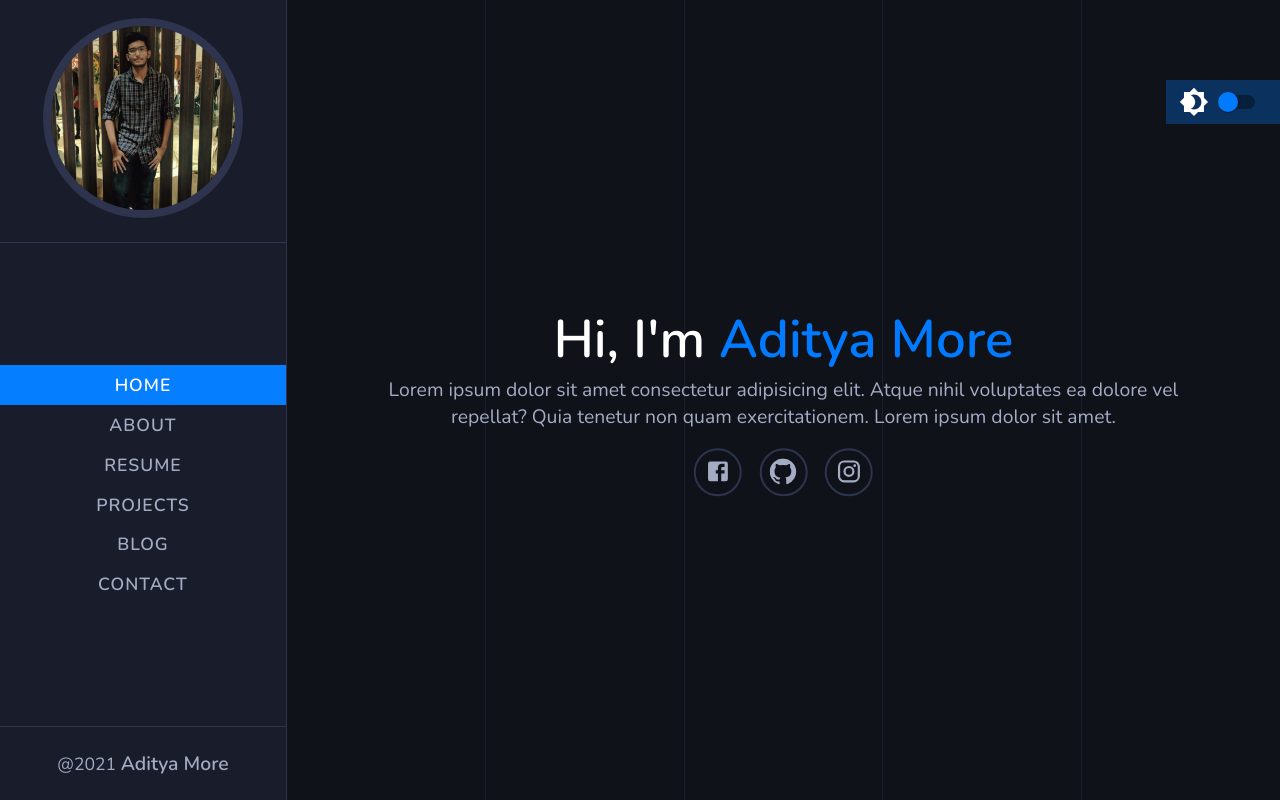
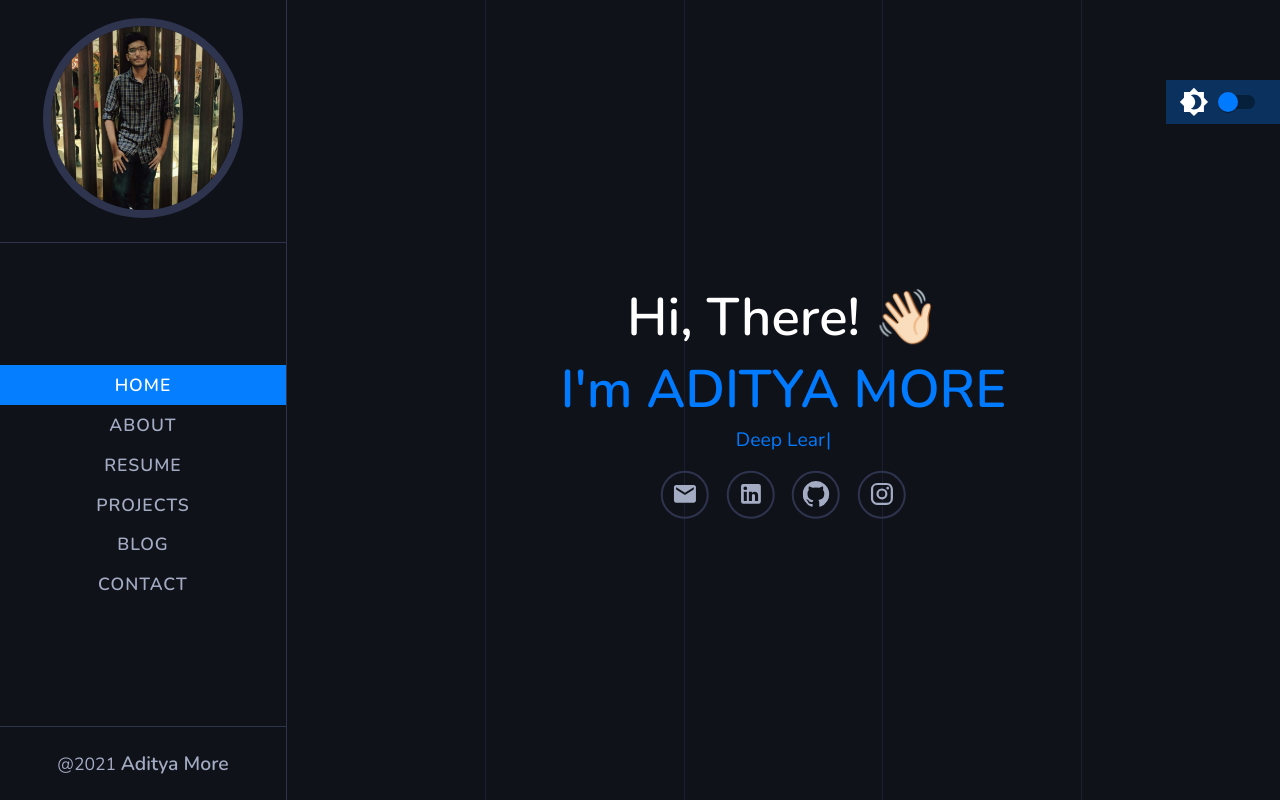
Before and after one commit to Adi720/Portfolio, a React (Create React App) app: page / in a window 1280 px wide. Built offline with nearby package versions, Linux system fonts and the light colour scheme.

Commit message:
theme-switch & typewriter effect

```diff
--- a/package.json
+++ b/package.json
@@ -14,6 +14,7 @@
     "react-router-dom": "^5.3.0",
     "react-scripts": "4.0.3",
     "styled-components": "^5.3.1",
+    "typewriter-effect": "^2.18.2",
     "web-vitals": "^1.1.2"
   },
   "scripts": {
--- a/src/App.js
+++ b/src/App.js
@@ -1,4 +1,4 @@
-import React from 'react'
+import React, { useState, useEffect } from 'react'
 import { Route, Switch as Switching } from 'react-router'
 import styled from 'styled-components'
 import Sidebar from './Components/Sidebar'
@@ -11,6 +11,23 @@ import ContactPage from './Pages/ContactPage'
 import { Brightness4 } from '@material-ui/icons'
 import { Switch } from '@material-ui/core'
 const App = () => {
+
+  const [theme, setTheme] = useState('dark-theme');
+  const [checked, setChecked] = useState(false);
+  useEffect(() => {
+    document.documentElement.className = theme;
+  }, [theme])
+
+  const themeToggler = () => {
+    if (theme === 'light-theme') {
+      setTheme('dark-theme');
+      setChecked(false)
+    } else {
+      setTheme('light-theme');
+      setChecked(true);
+    }
+  }
+
   return (
     <div className="App">
       <Sidebar />
@@ -23,10 +40,10 @@ const App = () => {
           <div className="right-content">
             <Switch
               value=""
-              // checked={}
-              // onChange={}
+              checked={checked}
               inputProps={{ "aria-label": '' }}
               size="medium"
+              onClick={themeToggler}
             />
           </div>
         </div>
--- a/src/Components/Sidebar.js
+++ b/src/Components/Sidebar.js
@@ -15,6 +15,7 @@ const SidebarStyled = styled.div`
     position: fixed;
     height: 100vh;
     background-color: var(--sidebar-dark-color)
+    overflow: hidden;
 `;
 
 export default Sidebar
--- /dev/null
+++ b/src/Components/Type.js
@@ -0,0 +1,22 @@
+import React from "react";
+import Typewriter from "typewriter-effect";
+
+function Type() {
+    return (
+        <Typewriter
+            options={{
+                strings: [
+                    "Developer",
+                    "Deep Learning Engineer",
+                    "MERN Stack Developer",
+                    "Open Source Contributor",
+                ],
+                autoStart: true,
+                loop: true,
+                deleteSpeed: 50,
+            }}
+        />
+    );
+}
+
+export default Type;
--- a/src/Pages/HomePage.js
+++ b/src/Pages/HomePage.js
@@ -1,8 +1,10 @@
 import styled from 'styled-components';
 import React from 'react'
-import FacebookIcon from '@material-ui/icons/Facebook';
+import Email from '@material-ui/icons/Email';
+import { LinkedIn } from '@material-ui/icons';
 import GithubIcon from '@material-ui/icons/GitHub';
 import InstagramIcon from '@material-ui/icons/Instagram';
+import Type from "../Components/Type";
 
 const HomePage = () => {
     return (
@@ -11,15 +13,17 @@ const HomePage = () => {
                 {/* <Particle /> */}
             </div>
             <div className="typography">
-                <h1>Hi, I'm <span>Aditya More</span></h1>
+                {/* <h1>Hi, There! <span>Aditya More</span></h1> */}
+                <h1>Hi, There! <span className="wave" role="img" aria-labelledby="wave">👋🏻</span> <br /> <span>I'm ADITYA MORE</span></h1>
                 <p>
-                    Lorem ipsum dolor sit amet consectetur adipisicing elit.
-                    Atque nihil voluptates ea dolore vel
-                    repellat? Quia tenetur non quam exercitationem. Lorem ipsum dolor sit amet.
+                    <Type />
                 </p>
                 <div className="icons">
-                    <a href="https://codepen.io/pen/" className="icon i-facebook">
-                        <FacebookIcon />
+                    <a href="mailto:adityamore360123@gmail.com" className="icon i-mail">
+                        <Email />
+                    </a>
+                    <a href="https://www.linkedin.com/in/aditya-more-a76b251b0/" className="icon i-linkedin">
+                        <LinkedIn />
                     </a>
                     <a href="https://github.com/Adi720" className="icon i-github">
                         <GithubIcon />
@@ -37,6 +41,40 @@ const HomePageStyled = styled.header`
     width: 100%;
     height: 100vh;
     position: relative;
+    .wave{
+        animation-name: wave-animation;
+        animation-duration: 2.1s;
+        animation-iteration-count: infinite;
+        transform-origin: 70% 70%;
+        display: inline-block;
+    }
+
+    @keyframes wave-animation {
+    0% {
+        transform: rotate(0deg);
+    }
+    10% {
+        transform: rotate(14deg);
+    }
+    20% {
+        transform: rotate(-8deg);
+    }
+    30% {
+        transform: rotate(14deg);
+    }
+    40% {
+        transform: rotate(-4deg);
+    }
+    50% {
+        transform: rotate(10deg);
+    }
+    60% {
+        transform: rotate(0deg);
+    } /* Reset for the last half to pause */
+    100% {
+        transform: rotate(0deg);
+    }
+    }
     .typography{
         position: absolute;
         top: 50%;
@@ -67,16 +105,25 @@ const HomePageStyled = styled.header`
                     margin: .5rem;
                 }
             }
+            .i-mail{
+                &:hover{
+                    color: #04669A;
+                }
+            }
+            .i-linkedin{
+                &:hover{
+                    color: #04669A;
+                }
+            }
             .i-instagram{
                 &:hover{
-                    border: 2px solid red;
-                    color: red;
+                    ${'' /* border: 2px solid red; */}
+                    color: #2C6A93;
                 }
             }
             .i-github{
                 &:hover{
-                    border: 2px solid #5F4687;
-                    color: #5F4687;
+                    color: #04669A;
                 }
             }
         }
--- a/src/Styles/GlobalStyle.js
+++ b/src/Styles/GlobalStyle.js
@@ -1,7 +1,47 @@
 import { createGlobalStyle } from 'styled-components';
 
 const GlobalStyle = createGlobalStyle`
-:root{
+
+/* :root{
+    --primary-color: #007bff;
+    --primary-color-light: #057FFF;
+    --secondary-color: #6c757d;
+    --background-dark-color: #10121A;
+    --background-dark-grey: #191D2B;
+    --border-color: #2e344e;
+    --background-light-color: #F1F1F1;
+    --background-light-color-2: rgba(3,127,255,.3);
+    --white-color: #FFF;
+    --font-light-color: #a4acc4;
+    --font-dark-color: #313131;
+    --font-dark-color-2: #151515;
+    --sidebar-dark-color: #191D2B;
+    --scrollbar-bg-color: #383838;
+    --scrollbar-thump-color: #6b6b6b;
+    --scrollbar-track-color: #383838;
+}
+*/
+
+.light-theme{
+    --primary-color: #007bff;
+    --primary-color-light: #057FFF;
+    --secondary-color: #ff7675;
+    --background-dark-color: #F1F1F1;
+    --background-dark-grey: #e4e4e4;
+    --border-color: #cbced8;
+    --background-light-color: #F1F1F1;
+    --background-light-color-2: rgba(3,127,255,.3);
+    --white-color: #151515;
+    --font-light-color: #313131;
+    --font-dark-color: #313131;
+    --font-dark-color-2: #151515;
+    --sidebar-dark-color: #E4E4E4;
+    --scrollbar-bg-color: #383838;
+    --scrollbar-thump-color: #6b6b6b;
+    --scrollbar-track-color: #383838;
+}
+
+.dark-theme{
     --primary-color: #007bff;
     --primary-color-light: #057FFF;
     --secondary-color: #6c757d;
@@ -33,7 +73,6 @@ const GlobalStyle = createGlobalStyle`
 body{
     background-color: var(--background-dark-color);
     color: var(--font-light-color);
-    transition: all .4s ease-in-out;
 }
 
 body::-webkit-scrollbar{
```
Also changed, not shown: 1 other file (tests, documents, lock files or other folders).
